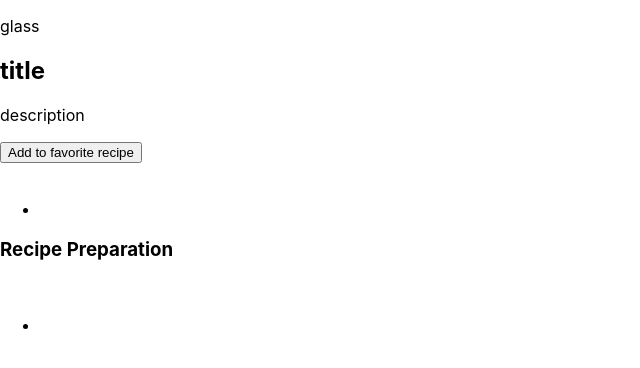
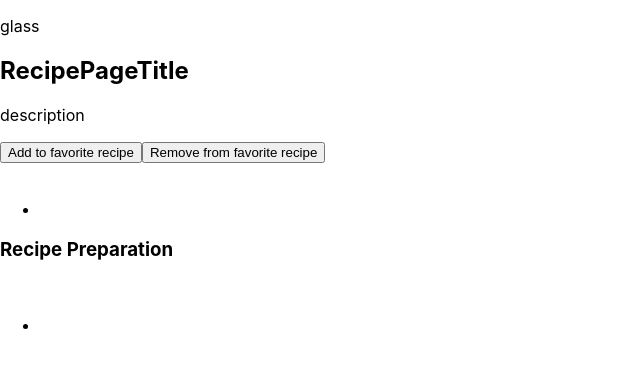
Before and after one commit to PavTrap/drink-master-project, a React (Create React App) app: page /drink-master-project/recipe/1 in a window 1280 px wide. Shown: the top 368 px of the page, without its empty margins (0-640 px from the left). Built offline with nearby package versions, Linux system fonts and the light colour scheme; the HTML template or start-up script is replaced by a standard one.

Commit message:
add title and buttons

```diff
--- /dev/null
+++ b/src/components/AddToFavorite/AddToFavorite.jsx
@@ -0,0 +1,9 @@
+import React from 'react';
+
+const AddToFavorite = () => {
+  return (
+    <button type="button">Add to favorite recipe</button>
+  )
+};
+
+export default AddToFavorite;
--- a/src/components/RecipePageHero/RecipePageHero.jsx
+++ b/src/components/RecipePageHero/RecipePageHero.jsx
@@ -1,13 +1,18 @@
 import React from 'react';
+import RecipePageTitle from 'components/RecipePageTitle/RecipePageTitle';
+import AddToFavorite from 'components/AddToFavorite/AddToFavorite';
+import RemoveFromFavorite from 'components/RemoveFromFavorite/RemoveFromFavorite';
 
 const RecipePageHero = () => {
   return (
     <div>
         <div>
             <p>glass</p>
-            <h2>title</h2>
+            <RecipePageTitle></RecipePageTitle>
             <p>description</p>
-            <button type="button">Add to favorite recipe</button>
+            {/* Додати рендер за умовою */}
+            <AddToFavorite></AddToFavorite>
+            <RemoveFromFavorite></RemoveFromFavorite>
         </div>
         <img src="" alt="" />
     </div>
--- /dev/null
+++ b/src/components/RecipePageTitle/RecipePageTitle.jsx
@@ -0,0 +1,9 @@
+import React from 'react';
+
+const RecipePageTitle = () => {
+  return (
+    <h2>RecipePageTitle</h2>
+  )
+};
+
+export default RecipePageTitle;
--- /dev/null
+++ b/src/components/RemoveFromFavorite/RemoveFromFavorite.jsx
@@ -0,0 +1,9 @@
+import React from 'react';
+
+const RemoveFromFavorite = () => {
+  return (
+    <button type="button">Remove from favorite recipe</button>
+  )
+};
+
+export default RemoveFromFavorite;
```
